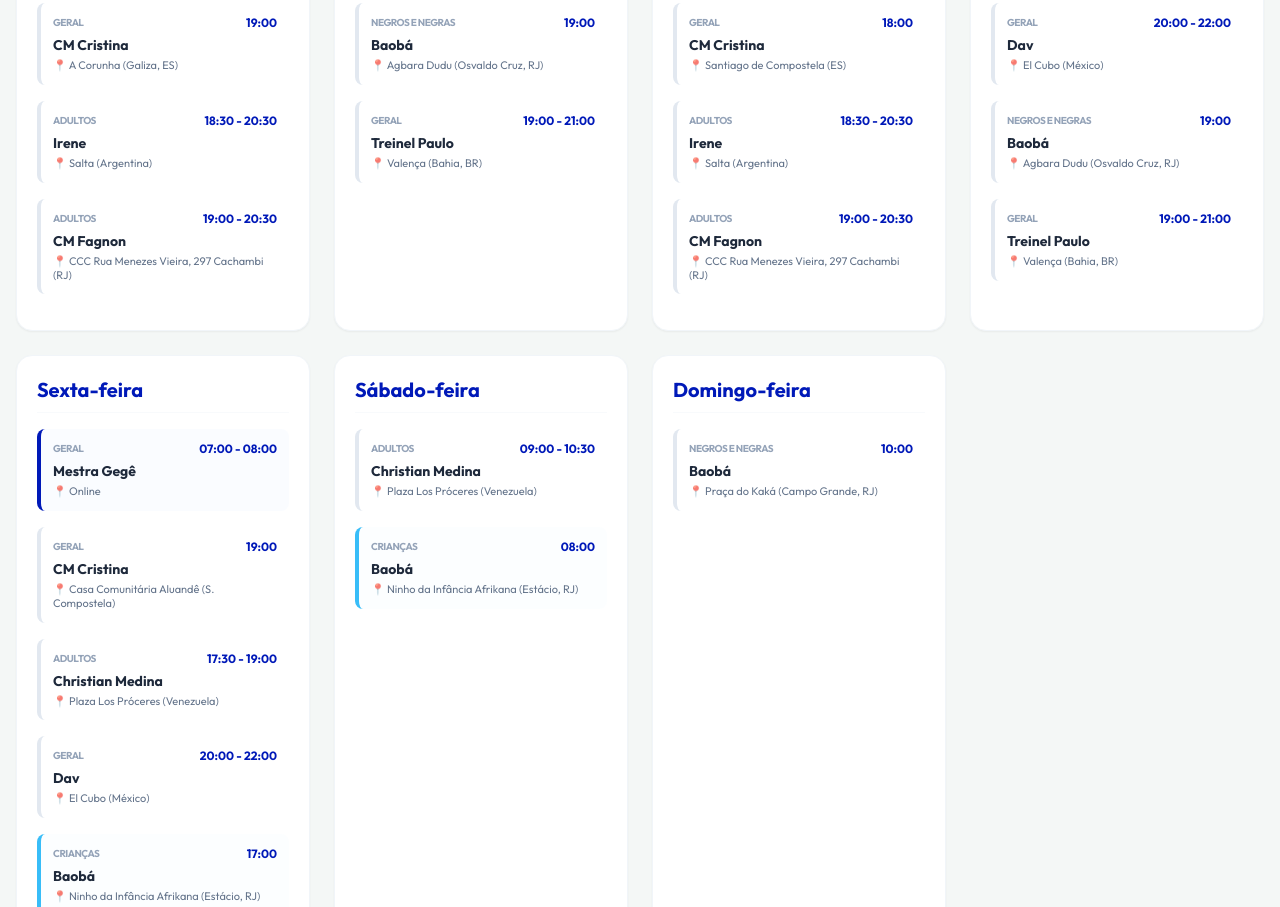
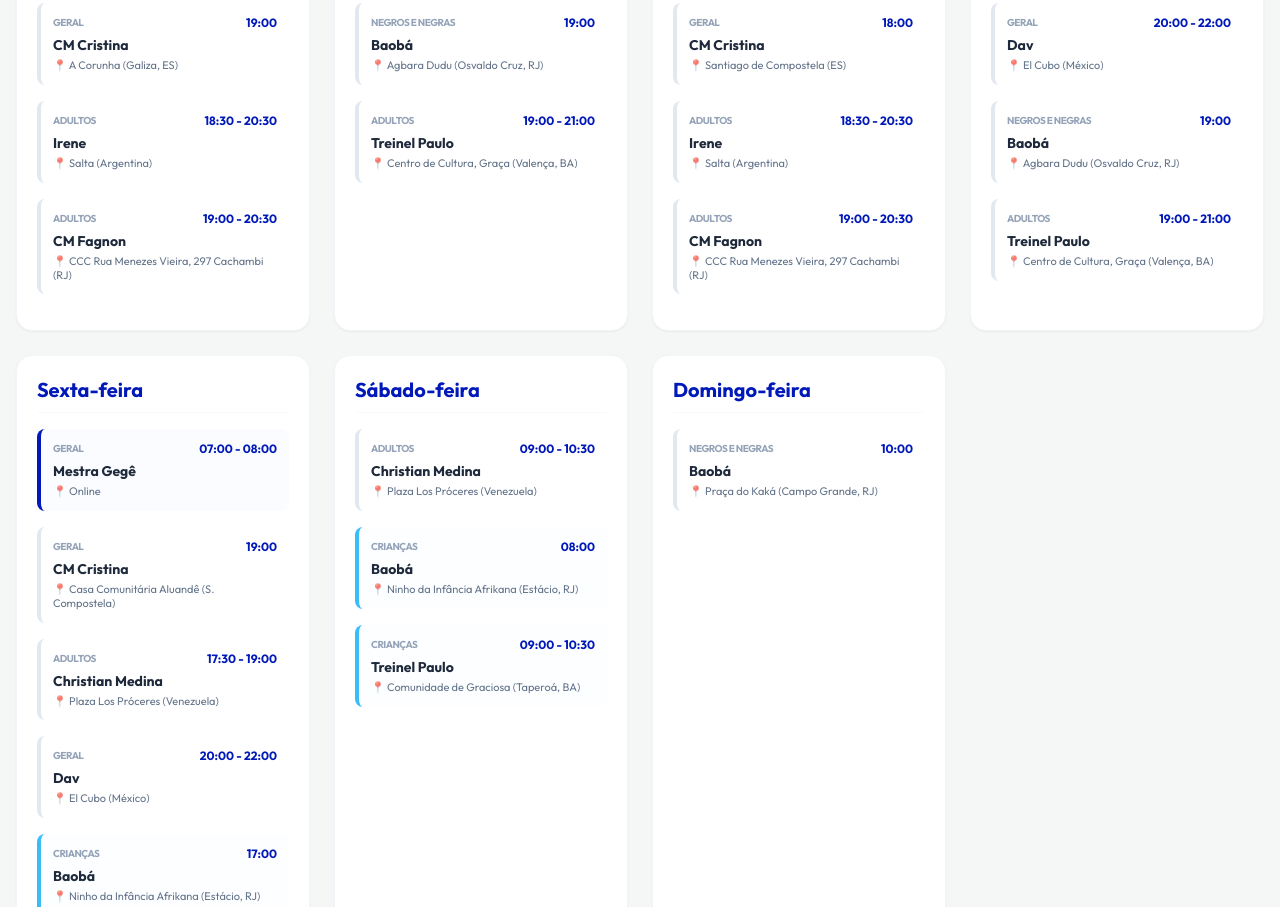
Before and after one commit to aulasaluande/calendario-aluande, a plain HTML site: page index.html in a window 1280 px wide. Shown: the part 602-1509 px from the top of the page. Drawn offline with nearby package versions, Linux system fonts and the light colour scheme.

Commit message:
terceira versao
Correcao das aulas do Paulo

```diff
--- a/index.html
+++ b/index.html
@@ -153,7 +153,8 @@
             { prof: "Baobá", cat: "kids", dias: [5], horas: "08:00", local: "Ninho da Infância Afrikana (Estácio, RJ)", tags: "kids brasil rio de janeiro presencial" },
             { prof: "Irene", cat: "adults", dias: [0, 2, 4], horas: "18:30 - 20:30", local: "Salta (Argentina)", tags: "argentina presencial" },
             { prof: "Irene", cat: "kids", dias: [4], horas: "18:30 - 19:30", local: "Salta (Argentina)", tags: "kids argentina presencial" },
-            { prof: "Treinel Paulo", cat: "general", dias: [1, 3], horas: "19:00 - 21:00", local: "Valença (Bahia, BR)", tags: "brasil bahia presencial" },
+            { prof: "Treinel Paulo", cat: "adults", dias: [1, 3], horas: "19:00 - 21:00", local: "Centro de Cultura, Graça (Valença, BA)", tags: "brasil bahia presencial" },
+            { prof: "Treinel Paulo", cat: "kids", dias: [5], horas: "09:00 - 10:30", local: "Comunidade de Graciosa (Taperoá, BA)", tags: "kids brasil bahia presencial" },
             { prof: "CM Fagnon", cat: "adults", dias: [0, 2, 4], horas: "19:00 - 20:30", local: "CCC Rua Menezes Vieira, 297 Cachambi (RJ)", tags: "brasil rio de janeiro cachambi presencial" }
         ];
 
```
